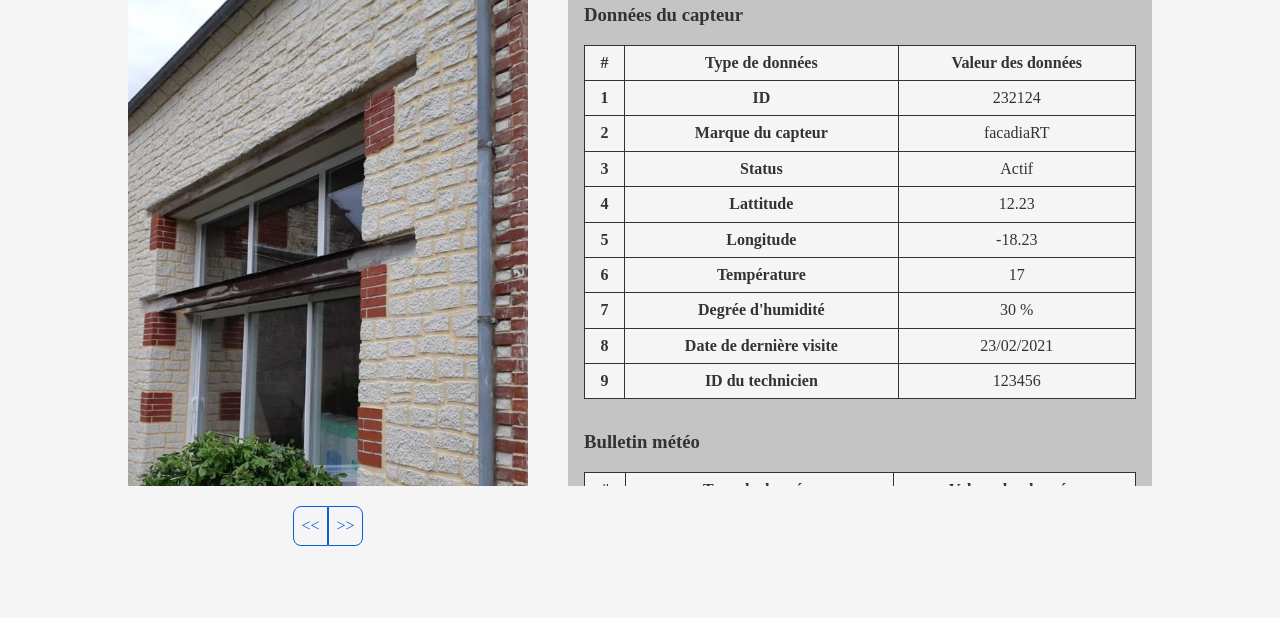
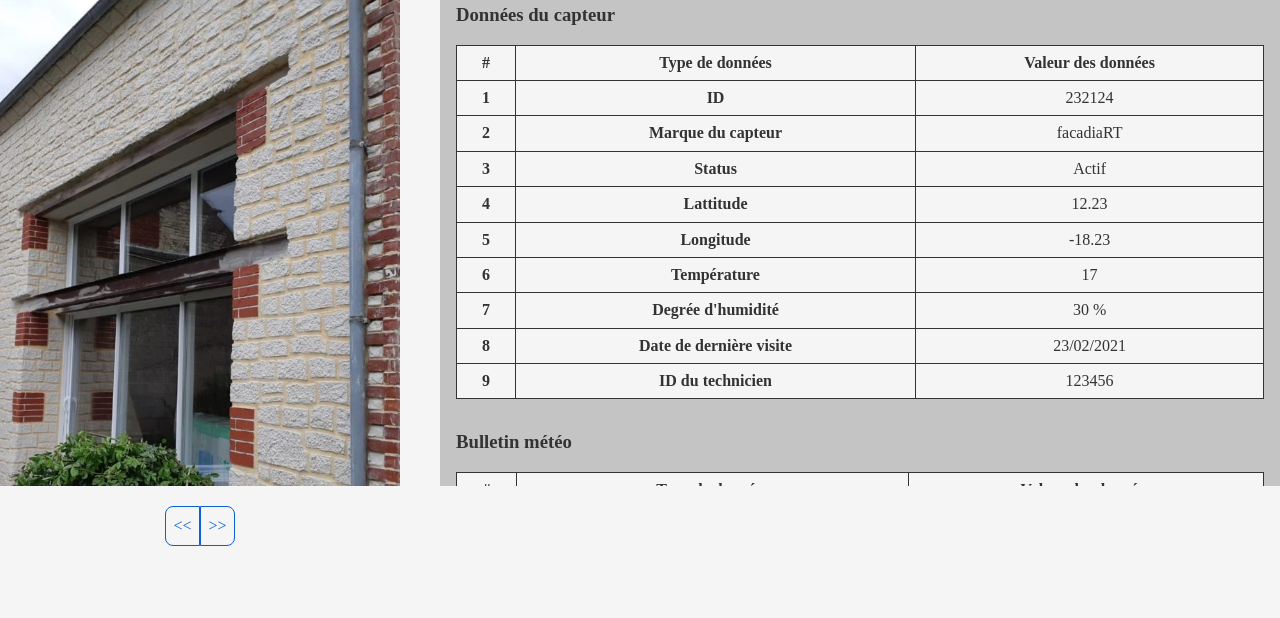
Before and after one commit to tdimnet/debuggez-l-interface-de-votre-site, a plain HTML site: page pages/sensor-details.html in a window 1280 px wide. Shown: the part 182-800 px from the top of the page. Drawn offline with Linux system fonts and the light colour scheme.

Commit message:
Ajout d'une mauvaise sélection d'une balise côté CSS :
- Le bug se situe sur la page de détails d'un capteur.

```diff
--- a/css/main.css
+++ b/css/main.css
@@ -242,7 +242,7 @@ img {
 
 
 /* Sensor Detail Page */
-.sensor-details-main {
+.sensor-detail-main { /* Le bug de sélection est ici */
     margin-left: auto;
     margin-right: auto;
     max-width: 1024px;
```
